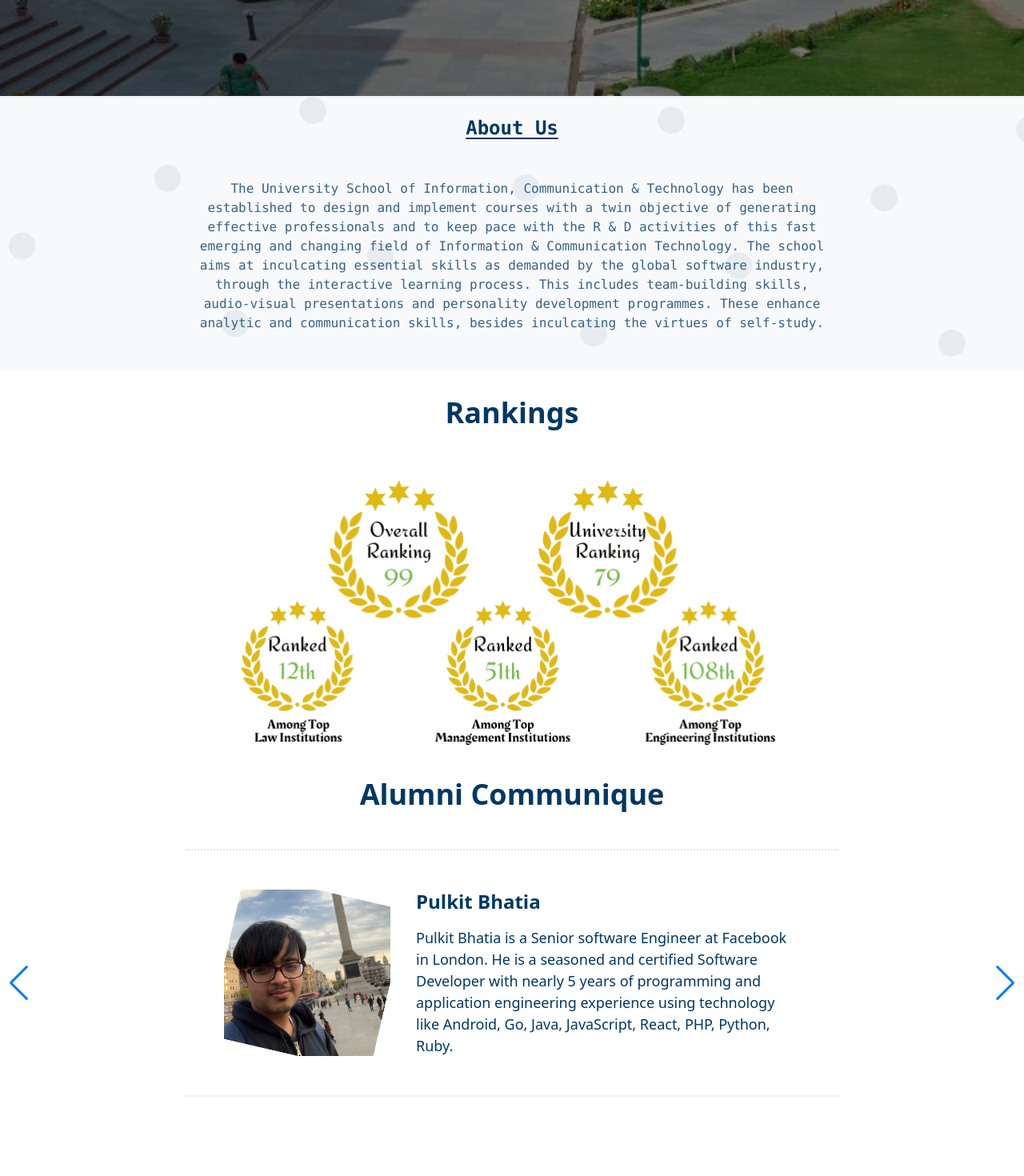
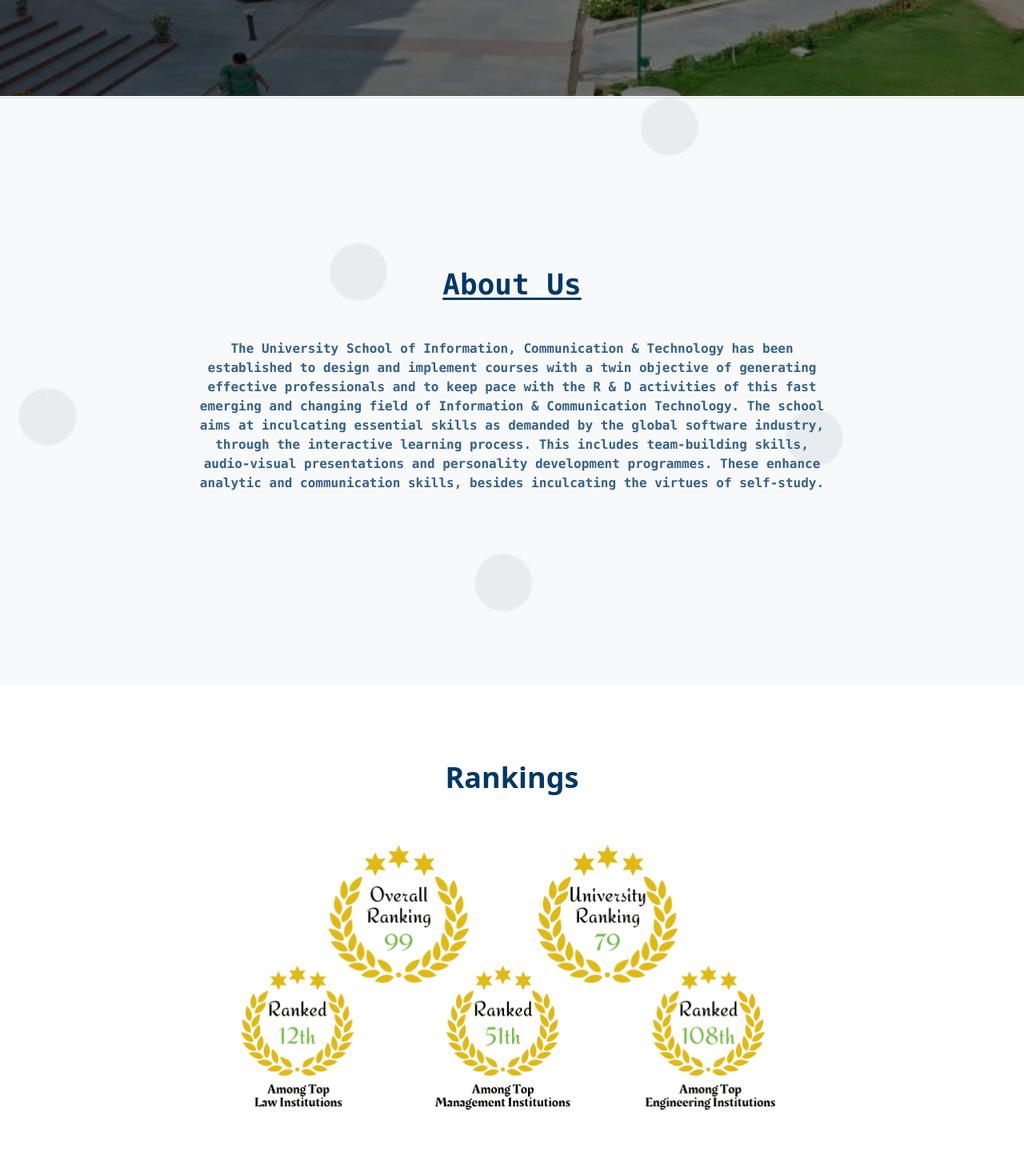
Before and after one commit to Kartik4152/USICT_TNP_WEBSITE, a React (Create React App) app: page / in a window 1280 px wide. Shown: the part 680-2150 px from the top of the page at 80% size. Built offline with nearby package versions, Linux system fonts and the light colour scheme.

Commit message:
Layout_and_Links_Add_toNavBar

```diff
--- a/src/index.css
+++ b/src/index.css
@@ -80,7 +80,6 @@ body {
   background-size: cover;
   background-repeat: no-repeat;
 }
-
 *[id]{
   scroll-margin-top: 5rem;
 }
--- a/src/sections/AboutUs.tsx
+++ b/src/sections/AboutUs.tsx
@@ -2,12 +2,12 @@ import React from 'react';
 import SiteData from '../SiteData';
 
 const AboutUs = () => (
-  <div id="about_us" className=" flex w-full ">
+  <div id="about_us" className=" flex w-full py-48">
     <p>
-      <h3 className="font-mono text-[#003865] font-bold text-2xl text-center mt-6 underline underline-offset-4 ">
+      <h3 className="font-mono text-[#003865] font-bold text-4xl text-center mt-6 underline underline-offset-4 ">
         {SiteData.aboutUs.heading}
       </h3>
-      <p className="font-mono text-[#366286] xl:px-60 lg:px-40 text-center px-12 my-8 py-4">
+      <p className="font-mono text-[#366286] xl:px-60 font-bold lg:px-40 text-center px-12 my-8 py-4">
         {SiteData.aboutUs.text}
       </p>
     </p>
--- a/src/sections/Communique.tsx
+++ b/src/sections/Communique.tsx
@@ -13,7 +13,7 @@ import 'swiper/css/pagination';
 import 'swiper/css/autoplay';
 
 const Communique = () => (
-  <div id="communique" className="flex flex-col items-center pt-2">
+  <div id="communique" className="flex flex-col items-center py-36">
     <div className="text-[#003865] sm:text-4xl font-black leading-loose xs:text-3xl text-2xl mb-4">
       {SiteData.messageAlumni.heading}
     </div>
--- a/src/sections/Faq.tsx
+++ b/src/sections/Faq.tsx
@@ -3,7 +3,7 @@ import SiteData from 'SiteData';
 import Accordion from '../components/Accordion';
 
 const Faq = () => (
-  <div className="w-full py-8 px-8">
+  <div className="w-full py-8 py-32">
     <div id="faq" className="w-full flex justify-center">
       <div className="w-4/5 flex flex-col items-center">
         <h1 className="mb-4 xs:text-4xl font-bold text-[#003865] leading-loose text-3xl">{SiteData.faq.heading1}</h1>
--- a/src/sections/Footer.tsx
+++ b/src/sections/Footer.tsx
@@ -9,12 +9,18 @@ import logoLinkedin from '../assets/linkedin_icon.png';
 import logoFacebook from '../assets/facebook.webp';
 /* eslint-disable */
 const Footer = () => (
-  <div id="footer" className="bg-[#242424] w-full flex flex-col items-center">
+  <div id="footer" className="bg-[#242424] w-full flex flex-col items-center pb-11 pt-14">
     <div className="lg:w-3/5 xs:w-10/12 w-11/12 py-12 text-white">
       <div className="flex sm:items-center w-full justify-between border-b-4 pb-8 mb-8 border-[#777777]">
-        <FooterCard title="FIND US" icon={logoPin} text="Dean Office, USICT, GGSIPU Sector 16C, Dwarka, Delhi" />
-        <FooterCard title="CALL US" icon={logoPhone} text="011-25302843" />
-        <FooterCard title="MAIL US" icon={logoMail} text="info@tnp.ac.in" />
+        <a href="https://goo.gl/maps/916NRahDy6rvrZgr6" >
+            <FooterCard title="FIND US" icon={logoPin} text="Dean Office, USICT, GGSIPU Sector 16C, Dwarka, Delhi" />
+        </a>
+        <a href="tel:011-25302843" >
+            <FooterCard title="CALL US" icon={logoPhone} text="011-25302843" />
+        </a>
+        <a href="mailto:info@tnp.ac.in" >
+            <FooterCard title="MAIL US" icon={logoMail} text="info@tnp.ac.in" />
+        </a>
       </div>
       <div className="flex justify-between w-full xs:flex-row xs:items-start xs:space-y-0 flex-col items-center space-y-8">
         <div className="flex flex-col space-y-4 xs:text-left text-center">
--- a/src/sections/Rankings.tsx
+++ b/src/sections/Rankings.tsx
@@ -2,7 +2,7 @@ import React from 'react';
 import imageRankings from '../assets/rankings_pic.png';
 
 const Rankings = () => (
-  <div className="flex flex-col bg-[#fff] w-full p-4 items-center gap-8" id="ranking">
+  <div className="flex flex-col bg-[#fff] w-full p-4 items-center gap-8 py-20" id="ranking">
     <h1 className="mb-4 text-4xl font-bold text-[#003865] leading-loose">
       Rankings
     </h1>
```
